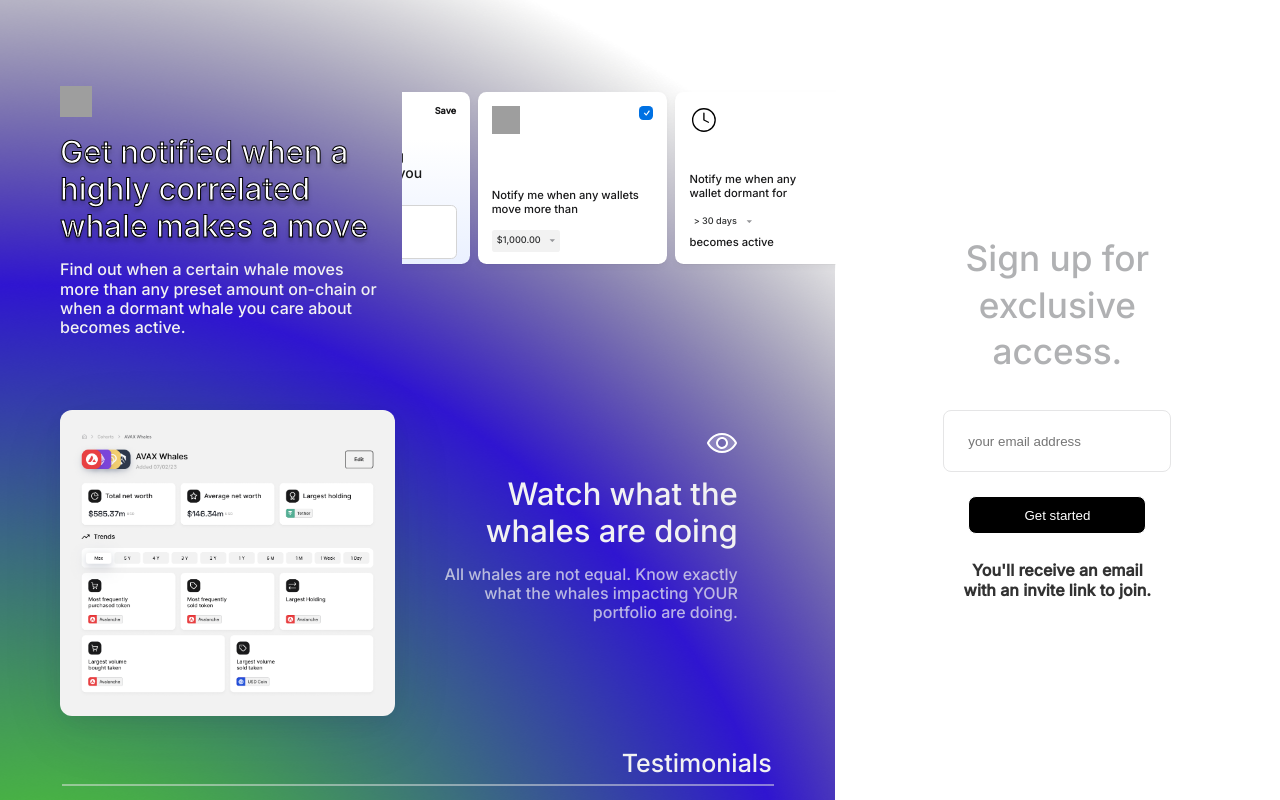
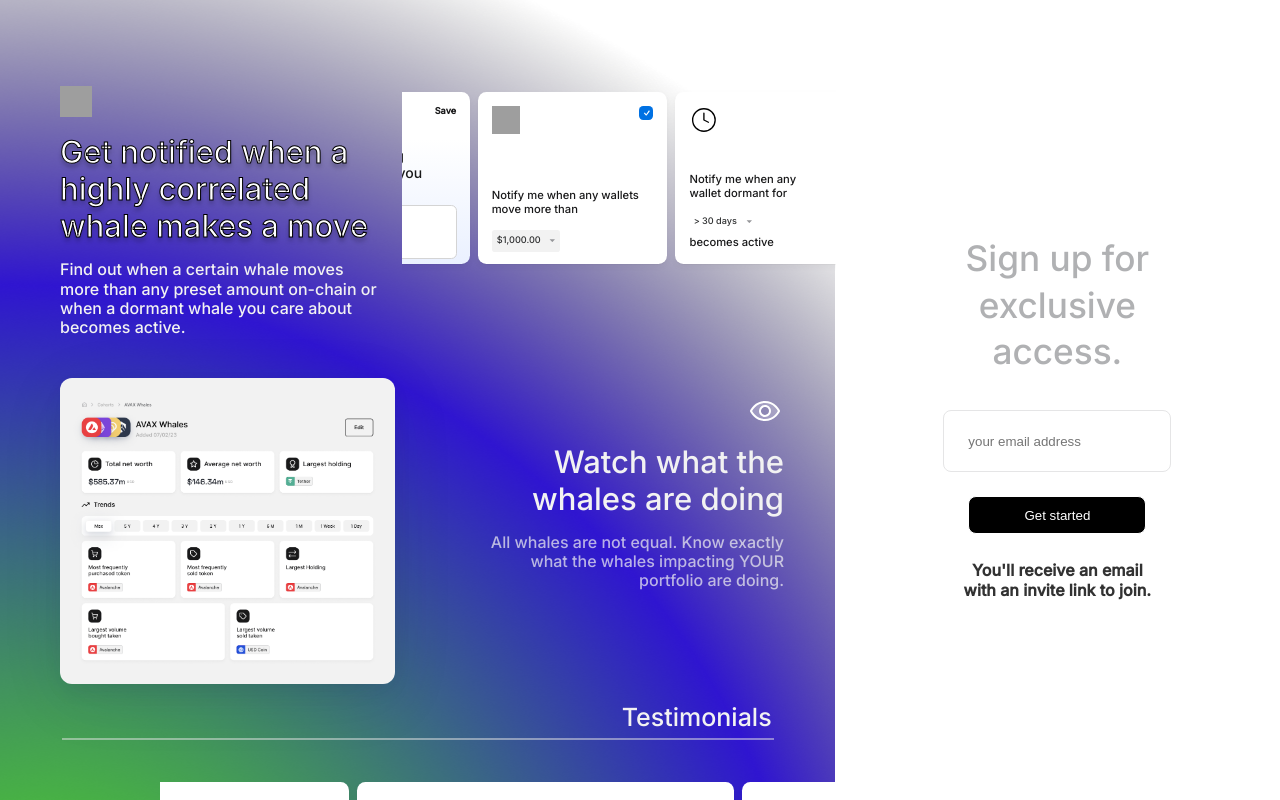
Before and after one commit to maheshnnaik/Loch-assignment, a React (Create React App) app: page / in a window 1280 px wide. Shown: the top 800 px of the page. Built offline with nearby package versions, Linux system fonts and the light colour scheme; grey boxes are pictures that could not be loaded.

Commit message:
update styles

```diff
--- a/src/components/Content.css
+++ b/src/components/Content.css
@@ -68,13 +68,19 @@
 }
 
 .middle-container {
-	width: 42.375rem;
+	/* width: 42.375rem; */
 	height: 19.125rem;
 	flex-shrink: 0;
-	position: absolute;
+	position: relative;
+	/* left: 3.75rem; */
+	top: 4.6rem;
+	display: flex;
+	gap: 2.38rem;
+}
+
+.cohort-img {
 	left: 3.75rem;
-	top: 25.6rem;
-	display: flex;
+	position: relative;
 }
 
 .cohorts {
@@ -90,25 +96,38 @@
 	box-shadow: 0px 14px 64px -4px rgba(24, 39, 75, 0.12), 0px 8px 22px -6px rgba(24, 39, 75, 0.12);
 }
 
-.eye {
+.m-right {
+	display: flex;
+	position: relative;
+	left: 8%;
+	width: calc(100% - 20rem);
+}
+
+.eye-image {
+	position: relative;
+	top: 1.06rem;
 	width: 2rem;
 	height: 2rem;
+	left: 19.3325rem;
+}
+
+.eye {
 	flex-shrink: 0;
-	position: absolute;
-	top: 1.06rem;
-	left: 40.4rem;
+	/* position: relative; */
+	/* left: 40.4rem; */
 }
 
 .m-text {
 	width: 19.0625rem;
 	height: 9.19rem;
-	position: absolute;
+	position: relative;
 	top: 4.06rem;
-	left: 23.3rem;
+	left: 0.45rem;
 }
 
 .m-text1 {
-	width: 19.0625rem;
+	/* width: 19.0625rem; */
+	width: 100%;
 	height: 4.625rem;
 	color: var(--Background---F2F2F2, #F2F2F2);
 	text-align: right;
@@ -129,7 +148,8 @@
 }
 
 .m-text2 {
-	width: 19.0625rem;
+	/* width: 19.0625rem; */
+	width: 100%;
 	height: 3.5625rem;
 	color: var(--Background---F2F2F2, #F2F2F2);
 	text-align: right;
@@ -154,7 +174,7 @@
 	/* width: 100%; */
 	position: relative;
 	display: flex;
-	top: 27.725rem;
+	top: 5.725rem;
 }
 
 .m-text3 {
--- a/src/components/Content.tsx
+++ b/src/components/Content.tsx
@@ -12,19 +12,33 @@ export const Content = () => {
 			<div className="top-container">
 				<div className="group1">
 					<div className="bell"></div>
-					<h4 className="top-text1">Get notified when a highly correlated whale makes a move</h4>
-					<div className="top-text2">Find out when a certain whale moves more than any preset amount on-chain or when a dormant whale you care about becomes active.</div>
+					<h4 className="top-text1">
+						Get notified when a highly correlated whale makes a move
+					</h4>
+					<div className="top-text2">
+						Find out when a certain whale moves more than any preset amount
+						on-chain or when a dormant whale you care about becomes active.
+					</div>
 				</div>
 				<div className="group2">
 					<Card />
 				</div>
 			</div>
 			<div className="middle-container">
-				<img src={Cohorts} alt="Cohort" className="cohorts" />
-				<img src={Eye} alt="eye" className="eye" />
-				<div className="m-text">
-					<p className="m-text1">Watch what the whales are doing</p>
-					<p className="m-text2">All whales are not equal. Know exactly what the whales impacting YOUR portfolio are doing.</p>
+				<div className="cohort-img">
+					<img src={Cohorts} alt="Cohort" className="cohorts" />
+				</div>
+				<div className="m-right">
+					<div className="eye-image">
+						<img src={Eye} alt="eye" className="eye" />
+					</div>
+					<div className="m-text">
+						<p className="m-text1">Watch what the whales are doing</p>
+						<p className="m-text2">
+							All whales are not equal. Know exactly what the whales impacting
+							YOUR portfolio are doing.
+						</p>
+					</div>
 				</div>
 			</div>
 			<div className="bottom-container">
@@ -42,5 +56,5 @@ export const Content = () => {
 				</div>
 			</div>
 		</div>
-	)
+	);
 }
```
